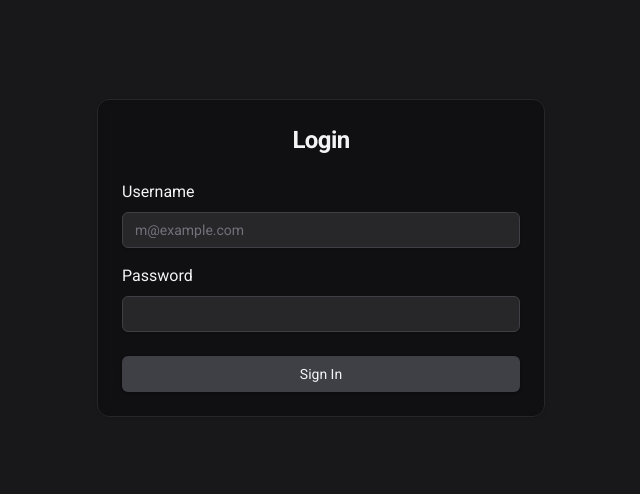
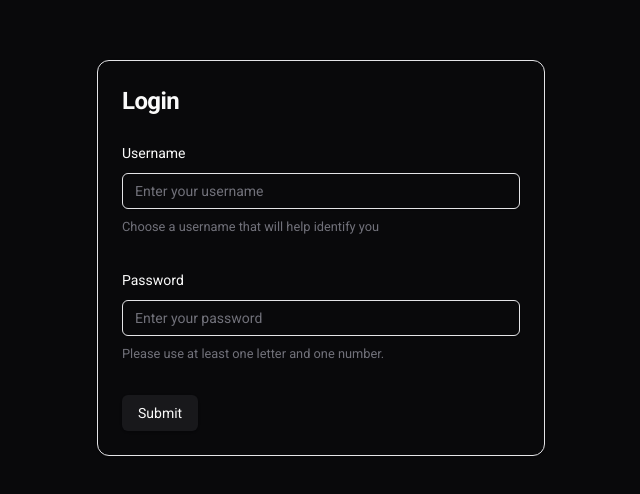
Before and after one commit to etherealelement/react-chat, a React (Vite) app: page / in a window 1280 px wide. Shown: the part 142-636 px from the top of the page, without its empty margins (319-959 px from the left). Built offline with nearby package versions, Linux system fonts and the light colour scheme.

Commit message:
uddate: form and add validate

```diff
--- /dev/null
+++ b/src/features/auth/_model/use-validate.tsx
@@ -0,0 +1,31 @@
+import { z } from "zod";
+import { useForm } from "react-hook-form";
+import { zodResolver } from "@hookform/resolvers/zod";
+
+export function useValidate() {
+  const formSchema = z.object({
+    username: z
+      .string()
+      .min(2, { message: "Username must be at least 2 characters." }),
+    password: z
+      .string()
+      .min(2, { message: "Password must be at least 2 characters." }),
+  });
+
+  const form = useForm<z.infer<typeof formSchema>>({
+    resolver: zodResolver(formSchema),
+    defaultValues: {
+      username: "",
+      password: "",
+    },
+  });
+
+  function onSubmit(values: z.infer<typeof formSchema>) {
+    console.log(values);
+  }
+
+  return {
+    form,
+    onSubmit,
+  };
+}
--- a/src/features/auth/ui/auth.tsx
+++ b/src/features/auth/ui/auth.tsx
@@ -1,73 +1,79 @@
-import { useState } from "react";
 import { Button } from "@/shared/ui/button";
 import { Input } from "@/shared/ui/input";
 import {
-  Card,
-  CardContent,
-  CardFooter,
-  CardHeader,
-  CardTitle,
-} from "@/shared/ui/card";
+  Form,
+  FormControl,
+  FormDescription,
+  FormField,
+  FormItem,
+  FormLabel,
+  FormMessage,
+} from "@/shared/ui/form";
+import { Card, CardHeader, CardTitle, CardContent } from "@/shared/ui/card";
+import { useValidate } from "../_model/use-validate";
 
 export function Auth() {
-  const [email, setEmail] = useState("");
-  const [password, setPassword] = useState("");
-  const [isLoading, setIsLoading] = useState(false);
-
-  async function onSubmit(event: React.SyntheticEvent) {
-    event.preventDefault();
-    setIsLoading(true);
-
-    setTimeout(() => {
-      setIsLoading(false);
-    }, 3000);
-  }
+  const { form, onSubmit } = useValidate();
 
   return (
-    <div className="min-h-screen flex items-center justify-center bg-zinc-900 p-4 relative overflow-hidden">
+    <div className="min-h-screen flex items-center justify-center bg-zinc-950 p-4 relative overflow-hidden">
       <div className="absolute inset-0 overflow-hidden"></div>
       <div className="w-full max-w-md z-10">
-        <Card className="border-zinc-800 bg-zinc-950/50 backdrop-blur-sm">
-          <CardHeader className="space-y-1">
-            <CardTitle className="text-2xl font-bold text-center text-zinc-100">
-              Login
-            </CardTitle>
+        <Card className="bg-inherit">
+          <CardHeader className="flex justify-center">
+            <CardTitle className="text-2xl text-zinc-50">Login</CardTitle>
           </CardHeader>
-          <CardContent className="grid gap-4">
-            <div className="grid gap-2 text-zinc-100">
-              Username
-              <Input
-                id="email"
-                type="email"
-                placeholder="m@example.com"
-                value={email}
-                onChange={(e) => setEmail(e.target.value)}
-                required
-                className="bg-zinc-800 border-zinc-700 text-zinc-100 placeholder-zinc-400"
-              />
-            </div>
-            <div className="grid gap-2 text-zinc-100">
-              Password
-              <Input
-                id="password"
-                type="password"
-                value={password}
-                onChange={(e) => setPassword(e.target.value)}
-                required
-                className="bg-zinc-800 border-zinc-700 text-zinc-100"
-              />
-            </div>
+          <CardContent>
+            <Form {...form}>
+              <form
+                onSubmit={form.handleSubmit(onSubmit)}
+                className="space-y-8"
+              >
+                <FormField
+                  control={form.control}
+                  name="username"
+                  render={({ field }) => (
+                    <FormItem>
+                      <FormLabel className="text-zinc-50">Username</FormLabel>
+                      <FormControl>
+                        <Input
+                          placeholder="Enter your username"
+                          className="text-zinc-50"
+                          {...field}
+                        />
+                      </FormControl>
+                      <FormDescription>
+                        Choose a username that will help identify you
+                      </FormDescription>
+                      <FormMessage />
+                    </FormItem>
+                  )}
+                />
+                <FormField
+                  control={form.control}
+                  name="password"
+                  render={({ field }) => (
+                    <FormItem>
+                      <FormLabel className="text-zinc-50">Password</FormLabel>
+                      <FormControl>
+                        <Input
+                          placeholder="Enter your password"
+                          type="password"
+                          className="text-zinc-50"
+                          {...field}
+                        />
+                      </FormControl>
+                      <FormDescription>
+                        Please use at least one letter and one number.
+                      </FormDescription>
+                      <FormMessage />
+                    </FormItem>
+                  )}
+                />
+                <Button type="submit">Submit</Button>
+              </form>
+            </Form>
           </CardContent>
-          <CardFooter>
-            <Button
-              className="w-full bg-zinc-700 hover:bg-zinc-600 text-zinc-100"
-              onClick={onSubmit}
-              disabled={isLoading}
-            >
-              {isLoading && <span>Load...</span>}
-              Sign In
-            </Button>
-          </CardFooter>
         </Card>
       </div>
     </div>
--- /dev/null
+++ b/src/shared/ui/form.tsx
@@ -0,0 +1,176 @@
+import * as React from "react"
+import * as LabelPrimitive from "@radix-ui/react-label"
+import { Slot } from "@radix-ui/react-slot"
+import {
+  Controller,
+  ControllerProps,
+  FieldPath,
+  FieldValues,
+  FormProvider,
+  useFormContext,
+} from "react-hook-form"
+
+import { cn } from "@/shared/lib/css"
+import { Label } from "@/shared/ui/label"
+
+const Form = FormProvider
+
+type FormFieldContextValue<
+  TFieldValues extends FieldValues = FieldValues,
+  TName extends FieldPath<TFieldValues> = FieldPath<TFieldValues>
+> = {
+  name: TName
+}
+
+const FormFieldContext = React.createContext<FormFieldContextValue>(
+  {} as FormFieldContextValue
+)
+
+const FormField = <
+  TFieldValues extends FieldValues = FieldValues,
+  TName extends FieldPath<TFieldValues> = FieldPath<TFieldValues>
+>({
+  ...props
+}: ControllerProps<TFieldValues, TName>) => {
+  return (
+    <FormFieldContext.Provider value={{ name: props.name }}>
+      <Controller {...props} />
+    </FormFieldContext.Provider>
+  )
+}
+
+const useFormField = () => {
+  const fieldContext = React.useContext(FormFieldContext)
+  const itemContext = React.useContext(FormItemContext)
+  const { getFieldState, formState } = useFormContext()
+
+  const fieldState = getFieldState(fieldContext.name, formState)
+
+  if (!fieldContext) {
+    throw new Error("useFormField should be used within <FormField>")
+  }
+
+  const { id } = itemContext
+
+  return {
+    id,
+    name: fieldContext.name,
+    formItemId: `${id}-form-item`,
+    formDescriptionId: `${id}-form-item-description`,
+    formMessageId: `${id}-form-item-message`,
+    ...fieldState,
+  }
+}
+
+type FormItemContextValue = {
+  id: string
+}
+
+const FormItemContext = React.createContext<FormItemContextValue>(
+  {} as FormItemContextValue
+)
+
+const FormItem = React.forwardRef<
+  HTMLDivElement,
+  React.HTMLAttributes<HTMLDivElement>
+>(({ className, ...props }, ref) => {
+  const id = React.useId()
+
+  return (
+    <FormItemContext.Provider value={{ id }}>
+      <div ref={ref} className={cn("space-y-2", className)} {...props} />
+    </FormItemContext.Provider>
+  )
+})
+FormItem.displayName = "FormItem"
+
+const FormLabel = React.forwardRef<
+  React.ElementRef<typeof LabelPrimitive.Root>,
+  React.ComponentPropsWithoutRef<typeof LabelPrimitive.Root>
+>(({ className, ...props }, ref) => {
+  const { error, formItemId } = useFormField()
+
+  return (
+    <Label
+      ref={ref}
+      className={cn(error && "text-destructive", className)}
+      htmlFor={formItemId}
+      {...props}
+    />
+  )
+})
+FormLabel.displayName = "FormLabel"
+
+const FormControl = React.forwardRef<
+  React.ElementRef<typeof Slot>,
+  React.ComponentPropsWithoutRef<typeof Slot>
+>(({ ...props }, ref) => {
+  const { error, formItemId, formDescriptionId, formMessageId } = useFormField()
+
+  return (
+    <Slot
+      ref={ref}
+      id={formItemId}
+      aria-describedby={
+        !error
+          ? `${formDescriptionId}`
+          : `${formDescriptionId} ${formMessageId}`
+      }
+      aria-invalid={!!error}
+      {...props}
+    />
+  )
+})
+FormControl.displayName = "FormControl"
+
+const FormDescription = React.forwardRef<
+  HTMLParagraphElement,
+  React.HTMLAttributes<HTMLParagraphElement>
+>(({ className, ...props }, ref) => {
+  const { formDescriptionId } = useFormField()
+
+  return (
+    <p
+      ref={ref}
+      id={formDescriptionId}
+      className={cn("text-[0.8rem] text-muted-foreground", className)}
+      {...props}
+    />
+  )
+})
+FormDescription.displayName = "FormDescription"
+
+const FormMessage = React.forwardRef<
+  HTMLParagraphElement,
+  React.HTMLAttributes<HTMLParagraphElement>
+>(({ className, children, ...props }, ref) => {
+  const { error, formMessageId } = useFormField()
+  const body = error ? String(error?.message) : children
+
+  if (!body) {
+    return null
+  }
+
+  return (
+    <p
+      ref={ref}
+      id={formMessageId}
+      className={cn("text-[0.8rem] font-medium text-destructive", className)}
+      {...props}
+    >
+      {body}
+    </p>
+  )
+})
+FormMessage.displayName = "FormMessage"
+
+export {
+  useFormField,
+  Form,
+  FormItem,
+  FormLabel,
+  FormControl,
+  FormDescription,
+  FormMessage,
+  FormField,
+}
--- /dev/null
+++ b/src/shared/ui/label.tsx
@@ -0,0 +1,24 @@
+import * as React from "react"
+import * as LabelPrimitive from "@radix-ui/react-label"
+import { cva, type VariantProps } from "class-variance-authority"
+
+import { cn } from "@/shared/lib/css"
+
+const labelVariants = cva(
+  "text-sm font-medium leading-none peer-disabled:cursor-not-allowed peer-disabled:opacity-70"
+)
+
+const Label = React.forwardRef<
+  React.ElementRef<typeof LabelPrimitive.Root>,
+  React.ComponentPropsWithoutRef<typeof LabelPrimitive.Root> &
+    VariantProps<typeof labelVariants>
+>(({ className, ...props }, ref) => (
+  <LabelPrimitive.Root
+    ref={ref}
+    className={cn(labelVariants(), className)}
+    {...props}
+  />
+))
+Label.displayName = LabelPrimitive.Root.displayName
+
+export { Label }
```
Also changed, not shown: package.json (+6 -1 lines), 1 other file (tests, documents, lock files or other folders).
